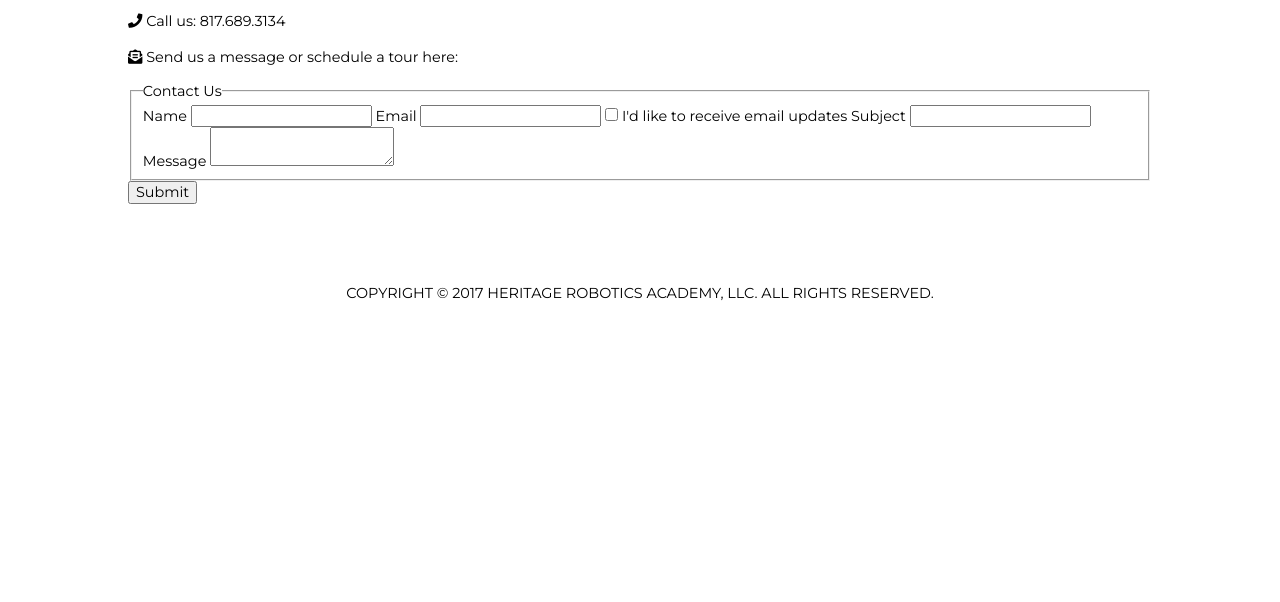
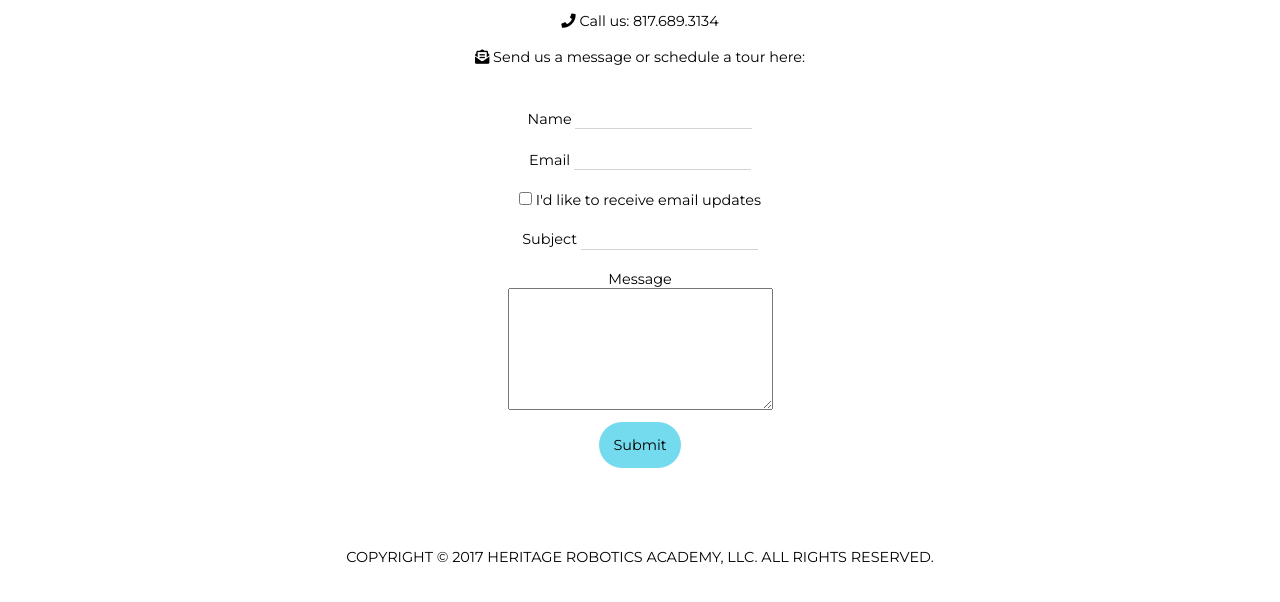
Before and after one commit to adrianasu/roboticsAcademy, a plain HTML site: page index.html in a window 1280 px wide. Both pictures are taken after a click on the button "Contact". Shown: the part 136-738 px from the top of the page. Drawn offline with nearby package versions, Linux system fonts and the light colour scheme.

Commit message:
Add form.

```diff
--- a/main.css
+++ b/main.css
@@ -42,9 +42,7 @@ footer{
 }
 
 .fb-logo {
-    /* width: 50%; */
     width: 30%;
-    /* margin-top: 1em; */
     margin-top: .5em;
 }
 
@@ -66,7 +64,6 @@ footer{
 }
 
 .top-links a{
-    /* width: 20%; */
     width: 30%;
     text-align: center;
     transition: transform .5ms;
@@ -91,6 +88,29 @@ footer{
 .button-look:focus {
     background: #89a4c7;
 }
+form{
+    text-align: center;
+}
+fieldset{
+    border: none;
+}
+
+label{
+    display: block;
+    margin-top: 1.5em;
+}
+
+input{
+    border: none;
+    border-bottom: 1px solid lightgray;
+}
+
+form button{
+    border: none;
+    background: #74dbef;
+    border-radius: 50px;
+    padding: 1em;
+}
 
 @media screen and (orientation: landscape){
     .fb-logo {
@@ -104,11 +124,18 @@ footer{
     .top-links a {
         width: 20%;
     }
+    .contact {
+        text-align: center;
+    }
 
 
 }
 
 @media screen and (min-width: 700px) {
+    section{
+        width: 70%;
+    }
+
     .fb-logo {
         width: 25%;
         margin-top: 0.7em;
--- a/main.js
+++ b/main.js
@@ -1,25 +1,27 @@
 function generateContact(){
-    return `
+    return `<div class="contact">
     <p><i class="fas fa-phone"></i> Call us: 817.689.3134</p>
     <p><i class="fas fa-envelope-open-text"></i> Send us a message or schedule a tour here:</p>
     <form>
     <fieldset>
-    <legend>Contact Us</legend>
-    <label for="name">Name</label>
-    <input type="text" name="name">
-    <label for="email">Email</label>
+    <label for="name">Name
+        <input type="text" name="name">
+    </label>
+    <label for="email">Email
     <input type="text" name="email">
+    </label>
     <label for="opt-in">
         <input type="checkbox" name="opt-in">
         I'd like to receive email updates
     </label>
-    <label for="subject">Subject</label>
+    <label for="subject">Subject
     <input type="text" name="subject">
+    </label>
     <label for="message">Message</label>
-    <textarea name="message"></textarea>
+    <textarea name="message" rows="7" cols="30"></textarea>
     </fieldset>
     <button type="submit">Submit</button>
-    </form>`
+    </form></div>`
 }
 
 function generateStory(){
```
